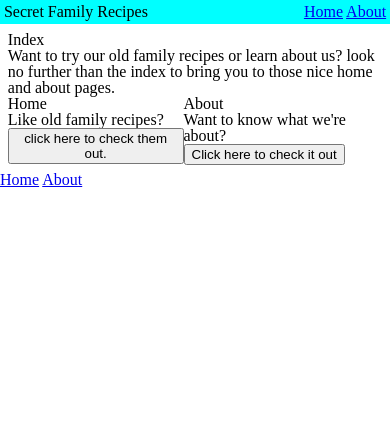
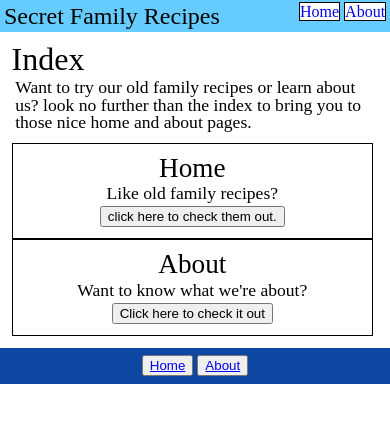
Before and after one commit to Buildweek-Secret-Family-Recipes-Michael/marketing, a plain HTML site: page index.html in a window 390 px wide. Drawn offline with Linux system fonts and the light colour scheme.

Commit message:
Finished products

```diff
--- a/index.html
+++ b/index.html
@@ -19,19 +19,19 @@
         <section class="Home">
             <h3>Home</h3>
             <p>Like old family recipes?</p>
-            <a href="home.html"><button><div>click here to check them out.</div></button></a>
+            <a href="home.html"><button>click here to check them out.</button></a>
         </section>
         <section class="About">
             <h3>About</h3>
             <p>Want to know what we're about?</p>
-            <a href="about.html"><button><div>Click here to check it out</div></button></a>
+            <a href="about.html"><button>Click here to check it out</button></a>
         </section>
     </section>
 </section>
         <footer>
             <nav>
-                <a href="home.html">Home</a>
-                <a href="about.html">About</a>
+                <button><a href="home.html">Home</a></button>
+                <button><a href="about.html">About</a></button>
             </nav>
         </footer>
     </body>
--- a/style/style.css
+++ b/style/style.css
@@ -43,21 +43,112 @@ table {
 	border-spacing: 0;
 }
 /* End of Css Reset */
+h1{
+	font-size: 150%;
+}
+h2{
+	font-size: 200%;
+}
+h3{
+	font-size: 170%;
+}
+h4{
+	font-size: 120%;
+}
+p{
+	font-size: 110%;
+}
 header {
 	display: flex;
 	justify-content: space-between;
 	max-width: 100%;
 	max-height: 30%;
 	padding: 1%;
-	background-color: aqua;
+	background-color: #66CCFF;
+}
+header nav a {
+	text-decoration: none;
+	border: solid black 1px;
+	background: white;
+}
+.Home-and-About a {
+	text-align: center;
 }
 .main-section{
 	padding: 2%;
 }
+.People{
+	border: solid black 1px;
+}
+p {
+	padding: 1%;
+}
+div{
+	padding: 1%;
+}
+.index-desc {
+	padding: 1%;
+}
 .Home-and-About{
 	display: flex;
-	justify-content: space-between;
+	justify-content: space-around;
 }
-footer {
-	justify-content: center;
+.Home-and-About .Home{
+	padding: 3%;
+	width: 49%;
+	border: solid black 1px;
 }
+.Home-and-About .About{
+	padding: 3%;
+	width: 49%;
+	border: solid black 1px;
+}
+footer{
+	background: #0D47A1;
+	padding: 2%;
+}
+footer nav {
+	text-align: center;
+}
+@media screen and (max-width: 1024px){
+
+}
+@media screen and (max-width: 800px){
+	.Home-and-About{
+		display: flex;
+		flex-direction: column;
+		max-width: 99%;
+		text-align: center;
+		margin: 1%;
+		justify-content: center;
+	}
+	.Home-and-About .Home{
+		width: 93%;
+		border: solid black 1px;
+		justify-content: center;
+	}
+	.Home-and-About .About{
+		width: 93%;
+		border: solid black 1px;
+		justify-content: center;
+	}
+}
+@media screen and (max-width: 500px){
+	.Home-and-About{
+		display: flex;
+		flex-direction: column;
+		max-width: 99%;
+		text-align: center;
+		margin: 1%;
+	}
+	.Home-and-About .Home{
+		padding: 3%;
+		max-width: 92%;
+		border: solid black 1px;
+	}
+	.Home-and-About .About{
+		padding: 3%;
+		max-width: 92%;
+		border: solid black 1px;
+	}
+}
```
Also changed, not shown: about.html (+32 -2 lines).
